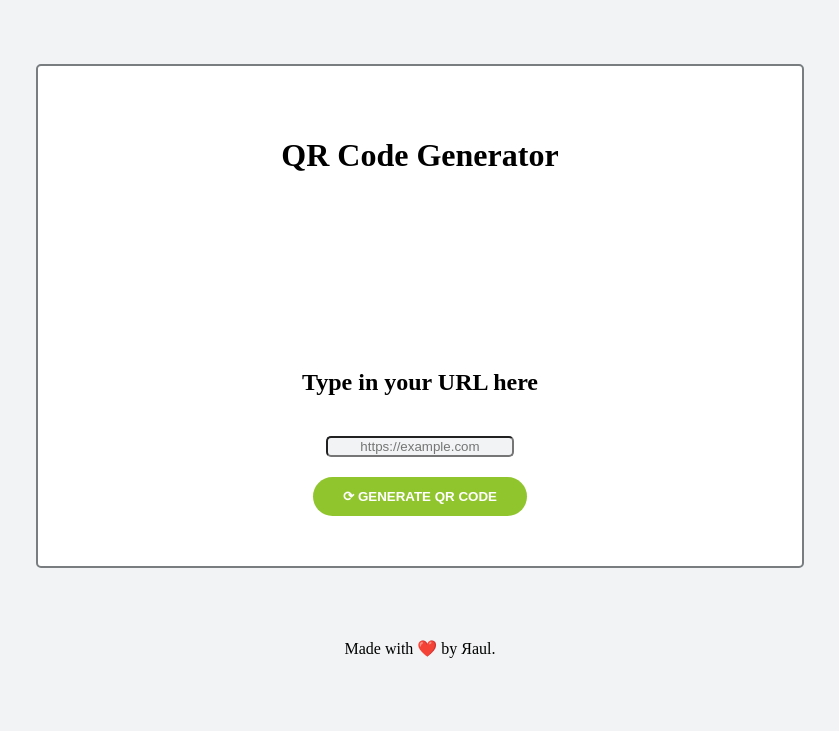
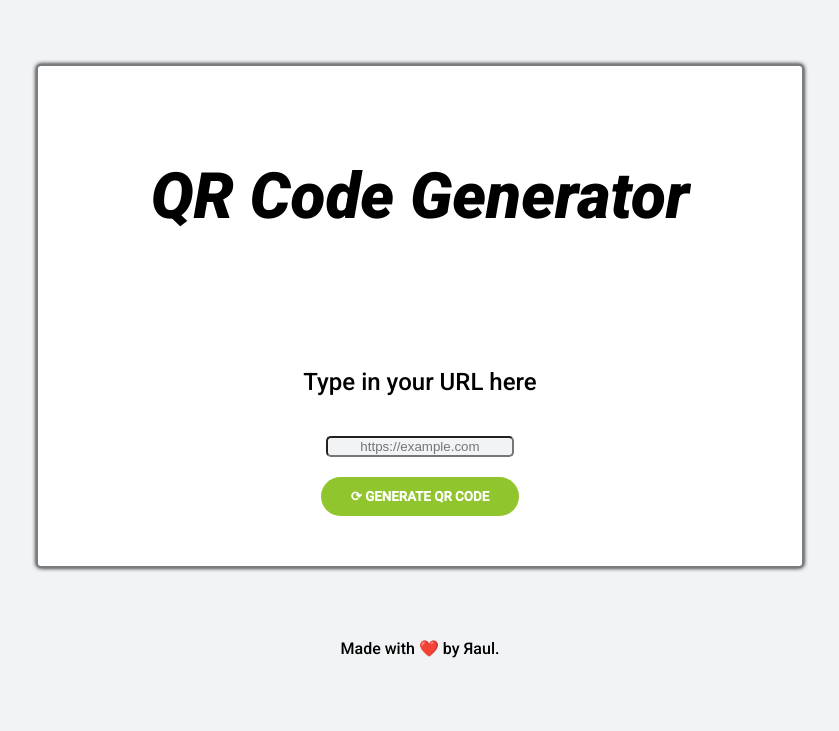
Before and after one commit to raedevbr/qr-code-generator, a plain HTML site: page Frontend/index.html in a window 1280 px wide. Shown: the whole page, without its empty margins (220-1059 px from the left). Drawn offline with Linux system fonts and the light colour scheme.

Commit message:
font-family and preview image updates

```diff
--- a/Frontend/index.html
+++ b/Frontend/index.html
@@ -4,6 +4,9 @@
     <meta charset="UTF-8">
     <meta name="viewport" content="width=device-width, initial-scale=1.0">
     <title>QR Code Generator</title>
+    <link rel="preconnect" href="https://fonts.googleapis.com">
+    <link rel="preconnect" href="https://fonts.gstatic.com" crossorigin>
+    <link href="https://fonts.googleapis.com/css2?family=Roboto:ital,wght@0,500;1,900&display=swap" rel="stylesheet">
     <link rel="stylesheet" href="./styles.css"/>
 </head>
 <body>
--- a/Frontend/styles.css
+++ b/Frontend/styles.css
@@ -1,8 +1,8 @@
 body {
-    display: block;
     margin: 0;
     padding: 0;
     background-color: #F1F3F4;
+    font-family: 'Roboto', sans-serif;
 }
 
 .container {
@@ -19,16 +19,23 @@ body {
     border-radius: 5px;
     align-items: center;
     justify-content: center;
+    box-shadow: 0 0 4px black;
 }
 
 h1 {
     flex: 1;
     text-align: center;
+
+    font-weight: 900;
+    font-style: italic;
+    font-size: 4rem;
 }
 
 h2 {
     flex: 0;
     text-align: center;
+
+    font-weight: 500;
 }
 
 .url-input {
@@ -46,6 +53,7 @@ h2 {
     margin-top: 20px;
     border-radius: 30px;
     padding: 12px 30px;
+    font-family: 'Roboto', sans-serif;
     font-weight: 900;
     text-transform: uppercase;
     background-color: #90c52d;
```
Also changed, not shown: preview-qr-code-generator.png.
